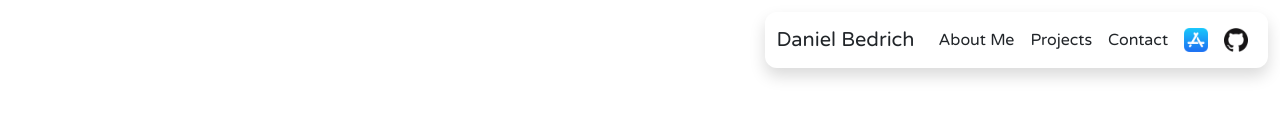
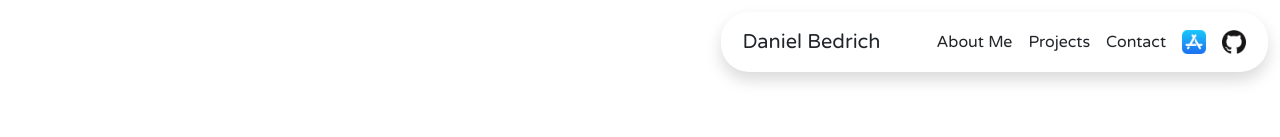
Before and after one commit to Hebrasco/hebrasco.github.io, a React (Create React App) app: page / in a window 1280 px wide. Shown: the top 137 px of the page. Built offline with nearby package versions, Linux system fonts and the light colour scheme.

Commit message:
💄 Update NavBar style

```diff
--- a/src/assets/styles/bootstrap-overrides.css
+++ b/src/assets/styles/bootstrap-overrides.css
@@ -53,6 +53,10 @@ img.rounded,
 .navbar-light .navbar-brand,
 .navbar-light .navbar-nav .nav-link {
   color: var(--primaryTextColor) !important;
+}
+
+.navbar-brand {
+  padding-left: 8px;
 }
 
 .text-muted {
--- a/src/components/layout/NavBar/index.module.css
+++ b/src/components/layout/NavBar/index.module.css
@@ -3,7 +3,10 @@
   backdrop-filter: blur(var(--glassBlur));
   width: fit-content;
   margin: 12px;
-  border-radius: 12px;
+  border-radius: 28px;
+  border-width: 2px;
+  border-style: solid;
+  border-color: rgba(255, 255, 255, 0.1);
   left: unset;
   position: fixed !important;
   top: 0;
--- a/src/components/layout/NavBar/index.tsx
+++ b/src/components/layout/NavBar/index.tsx
@@ -5,17 +5,23 @@ import React from 'react'
 import { Container, Nav, Navbar } from 'react-bootstrap'
 
 import styles from './index.module.css'
+import { conditionalStyle } from 'utils'
 
 export function NavBar(): JSX.Element {
   const { isXs, isSm } = useWindowSize()
 
   return (
     <Navbar expand="md" className={`${styles['navbar-glass']} shadow`}>
-      <Container>
-        <Navbar.Brand href={ROUTES.home}>{CONFIG.profile.name}</Navbar.Brand>
+      <Container className={conditionalStyle(isXs || isSm, 'd-block')}>
+        <Navbar.Brand
+          href={ROUTES.home}
+          className={conditionalStyle(!isXs && !isSm, 'pe-4', 'pe-0')}
+        >
+          {CONFIG.profile.name}
+        </Navbar.Brand>
         <Navbar.Toggle />
         <Navbar.Collapse>
-          <Nav className="ms-auto ">
+          <Nav className="ms-2">
             <Link to={ROUTES.aboutMe} label="About Me" navItem />
             <Link to={ROUTES.projects} label="Projects" navItem />
             <Link to={ROUTES.contact} label="Contact" navItem />
```
